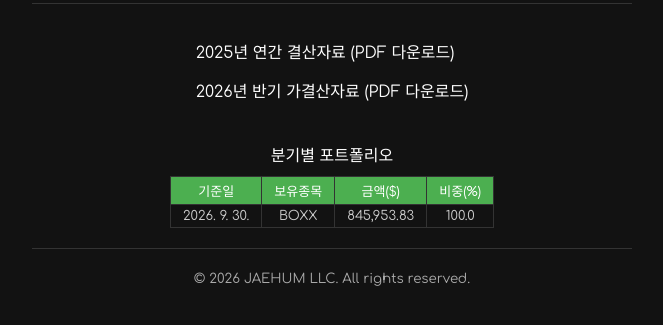
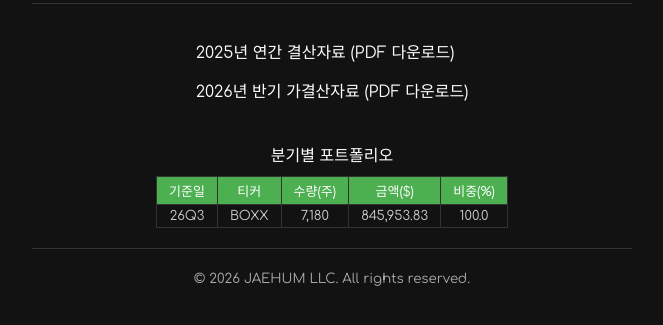
Before and after one commit to udinese-svg/test, a plain HTML site: page index.html in a window 1280 px wide. Shown: the part 127-452 px from the top of the page, without its empty margins (308-971 px from the left). Drawn offline with Linux system fonts and the light colour scheme.

Commit message:
Update index.html

```diff
--- a/index.html
+++ b/index.html
@@ -132,13 +132,15 @@
     <table>
         <tr>
             <th>기준일</th>
-            <th>보유종목</th>
+            <th>티커</th>
+            <th>수량(주)</th>
             <th>금액($)</th>
             <th>비중(%)</th>
         </tr>
         <tr>
-            <td>2026. 9. 30.</td>
+            <td>26Q3</td>
             <td>BOXX</td>
+            <td>7,180</td>
             <td>845,953.83</td>
             <td>100.0</td>
         </tr>
```
